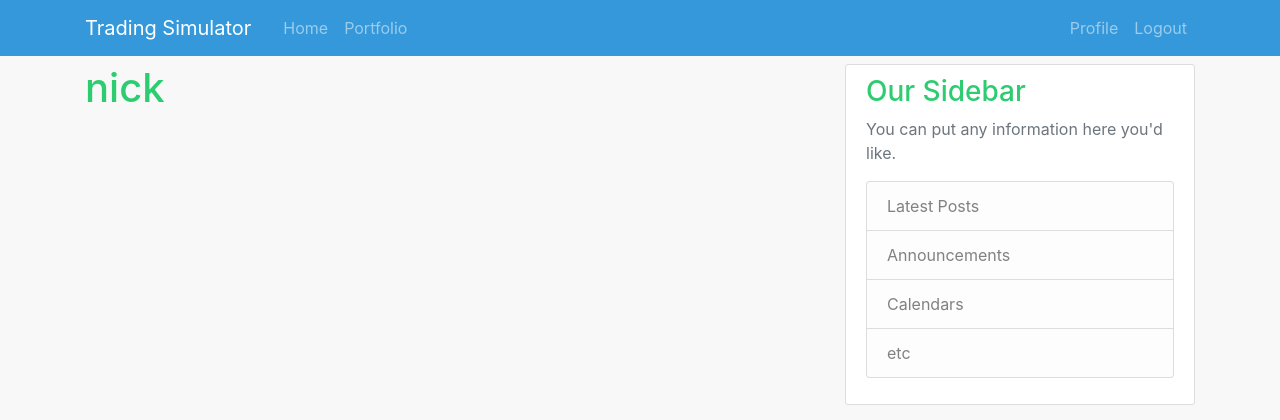
After one commit to guerra0911/stocksimulator, a Flask app: page /profile in a window 1280 px wide. The commit adds this page. Shown: the top 420 px of the page. Run offline with Flask 3, Linux system fonts and the light colour scheme; a user stored in the database is signed in; some libraries are stand-ins or nearby versions.

Commit message:
Profile Page with Login Re-Direct for Unauthorized Users

```diff
--- a/tradingsim/__init__.py
+++ b/tradingsim/__init__.py
@@ -10,5 +10,7 @@ app.config['SQLALCHEMY_DATABASE_URI'] = 'sqlite:///site.db'
 db = SQLAlchemy(app)        #Have an SQL Alchemy Instance called db
 bcrypt = Bcrypt(app)
 login_manager = LoginManager(app)
+login_manager.login_view = 'login'
+login_manager.login_message_category = 'info'
 
 from tradingsim import routes       #Avod Circular Import Loop
--- a/tradingsim/routes.py
+++ b/tradingsim/routes.py
@@ -1,10 +1,10 @@
-from flask import render_template, url_for, flash, redirect
+from flask import render_template, url_for, flash, redirect, request
 from tradingsim import app, db, bcrypt
 from tradingsim.models import User, Transaction
 from tradingsim.forms import RegistrationForm, LoginForm
-from flask_login import login_user, logout_user, current_user
+from flask_login import login_user, logout_user, current_user, login_required
 
-profile = [
+dummyData = [
     {'username': 'Nicholas Guerra',
      'balance': '0',
      'stocks': 'APPL, MSFT, DOW'
@@ -17,7 +17,7 @@ profile = [
 
 @app.route("/")                     #Initial Directory
 def home():
-    return render_template('home.html', profile=profile)
+    return render_template('home.html', dummyData=dummyData)
 
 @app.route("/portfolio")                #page directory at /portfolio
 def portfolio():
@@ -57,7 +57,8 @@ def login():
         user = User.query.filter_by(email=form.email.data).first()                          #Check if Email User enters matches an email in the database, return all User data for that User found
         if user and bcrypt.check_password_hash(user.password, form.password.data):  #Check if Passwords Entered, matches password just retrieved from User object from email query
             login_user(user, remember=form.remember.data)
-            return redirect(url_for('home'))
+            next_page = request.args.get('next')                                    #Check if User was Redirected to Login Page after trying to access a page only accessible by a logged in user
+            return redirect(next_page) if next_page else redirect(url_for('home'))  #Redirect them back to their initial request if they got redirected, otherwise just go home
         else:
             flash('Login Unsuccessful. Please Check Email & Password', 'danger')
     return render_template('login.html', title='Login', form=form)
@@ -66,3 +67,8 @@ def login():
 def logout():
     logout_user()
     return redirect(url_for('home'))
+
+@app.route("/profile")
+@login_required
+def profile():
+    return render_template('profile.html',title='Profile')
--- a/tradingsim/templates/navbar.html
+++ b/tradingsim/templates/navbar.html
@@ -14,6 +14,7 @@
             <!-- Navbar Right Side -->
             <div class="navbar-nav">
                 {% if current_user.is_authenticated %}
+                    <a class="nav-item nav-link" href="{{url_for('profile')}}">Profile</a>
                     <a class="nav-item nav-link" href="{{url_for('logout')}}">Logout</a>
                 {% else %}
                     <a class="nav-item nav-link" href="{{url_for('login')}}">Login</a>
--- /dev/null
+++ b/tradingsim/templates/profile.html
@@ -0,0 +1,4 @@
+{% extends "layout.html" %}
+{% block content %}
+    <h1>{{ current_user.username }}</h1>
+{% endblock content%}
```
Also changed, not shown: tradingsim/templates/home.html (+4 -4 lines).
